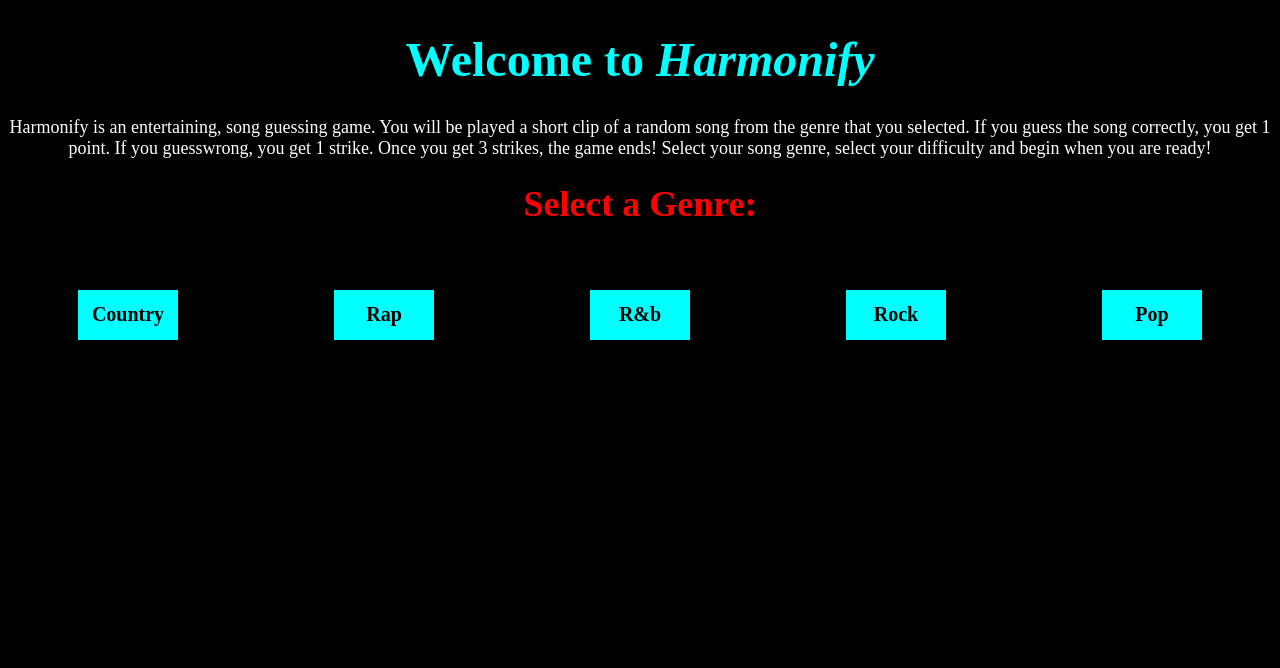
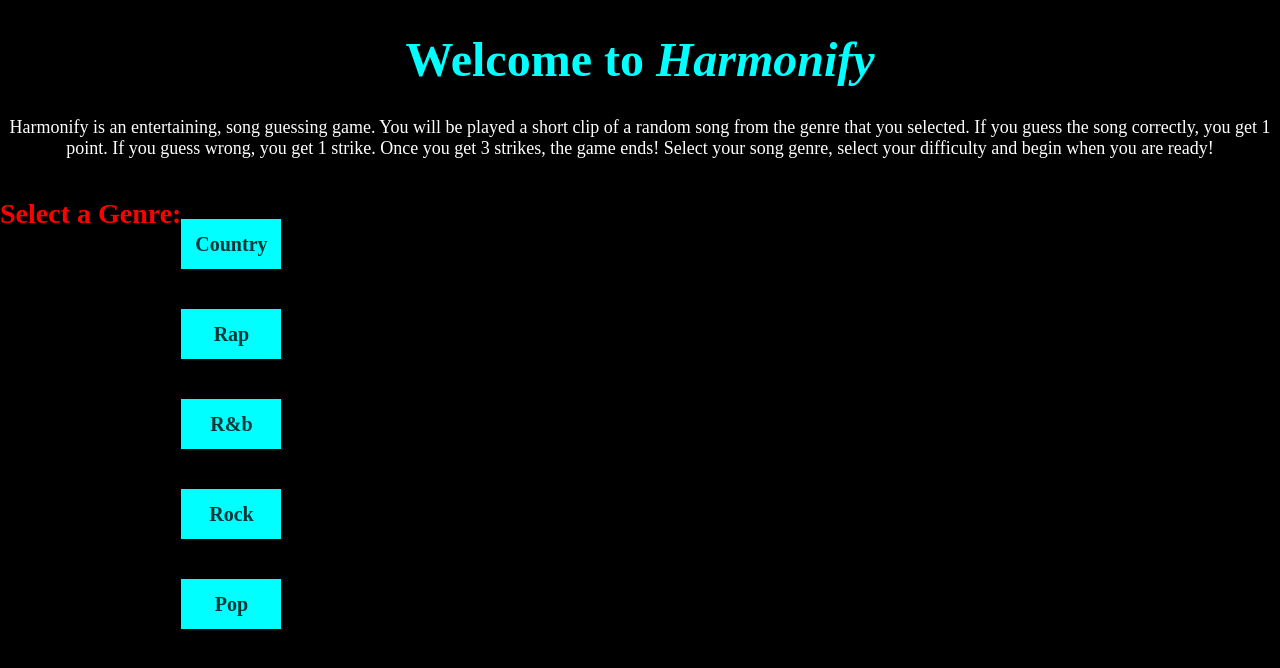
Before and after one commit to rlaird8/se_project, a React (Create React App) app: page / in a window 1280 px wide. Shown: the top 668 px of the page. Built offline with nearby package versions, Linux system fonts and the light colour scheme.

Commit message:
Resolve merge conflict

```diff
--- a/src/App.js
+++ b/src/App.js
@@ -1,31 +1,38 @@
-// SimpleComponent.jsx
+import React, { useState } from 'react';
+import Button from './Components/Button/Button';
+import SelectDifficulty from './Components/selectDifficulty/SelectDifficulty'; // Ensure the component name starts with an uppercase letter
 
-import React from 'react';
-import Button from './Components/Button/Button';
+const Layout = () => {
+  const [selectedGenre, setSelectedGenre] = useState(null);
 
-const layout = () => {
+  function clickHandler(buttonText) {
+    setSelectedGenre(buttonText);
+  }
+
   return (
     <div className="Welcome">
       <div className='titleH'><h1>Welcome to <i>Harmonify</i></h1></div>
       <div className='paragraphAdjustment'>
         <p>Harmonify is an entertaining, song guessing game. You will be played a short clip of a random song from the genre that you selected. If you guess the song correctly,
-          you get 1 point. If you guesswrong, you get 1 strike. Once you get 3 strikes, the game ends! Select your song genre, select your difficulty and begin when you are ready!
+          you get 1 point. If you guess wrong, you get 1 strike. Once you get 3 strikes, the game ends! Select your song genre, select your difficulty and begin when you are ready!
         </p>
       </div>
-      <h1 style={{ color: 'red' }}><b>Select a Genre:</b></h1>
-
-
-      <div className='Genres'>
-        <Button buttonText={"Country"} />
-        <Button buttonText={"Rap"} />
-        <Button buttonText={"R&b"} />
-        <Button buttonText={"Rock"} />
-        <Button buttonText={"Pop"} />
-
-      </div>
-    </div >
-
+      {selectedGenre === null ? (
+        <div className='Genres'>
+        <h1 style={{ color: 'red' }}><b>Select a Genre:</b></h1>
+          <div className="button-container">
+            <Button clickHandler={clickHandler} buttonText={"Country"} />
+            <Button clickHandler={clickHandler} buttonText={"Rap"} />
+            <Button clickHandler={clickHandler} buttonText={"R&b"} />
+            <Button clickHandler={clickHandler} buttonText={"Rock"} />
+            <Button clickHandler={clickHandler} buttonText={"Pop"} />
+          </div>
+        </div>
+      ) : (
+        <SelectDifficulty />
+      )}
+    </div>
   );
 };
 
-export default layout;
+export default Layout;
--- a/src/Components/Button/Button.css
+++ b/src/Components/Button/Button.css
@@ -4,12 +4,17 @@
   font-size: 20px;
   color: black;
   font-family: 'Times New Roman', Times, serif;
-  animation: none;
-}
-
-.blinkingText:hover {
-  animation: blink 2s infinite;
-  /* Blink animation on hover */
+  font-size: 20px;
+  /* Rectangle background color */
+  margin: 5px;
+  /* Add some spacing between options */
+  margin: 40px auto;
+  display: flex;
+  justify-content: center;
+  align-items: center;
+  text-align: center;
+  cursor: pointer;
+  /*animation: blink 2s infinite;*/
 }
 
 @keyframes blink {
--- a/src/Components/Button/Button.jsx
+++ b/src/Components/Button/Button.jsx
@@ -1,10 +1,10 @@
 import React from 'react'
 import './Button.css';
 
-export default function Button({ buttonText }) {
+export default function Button( { buttonText, clickHandler } ) {
   return (
-    <div className="center-rectangle">
-      <span className='blinkingText'><b>{buttonText}</b></span>
+    <div onClick={() => clickHandler(buttonText)} className="center-rectangle">
+          <span className='blinkingText'><b>{ buttonText }</b></span>
     </div>
   )
 }
```
